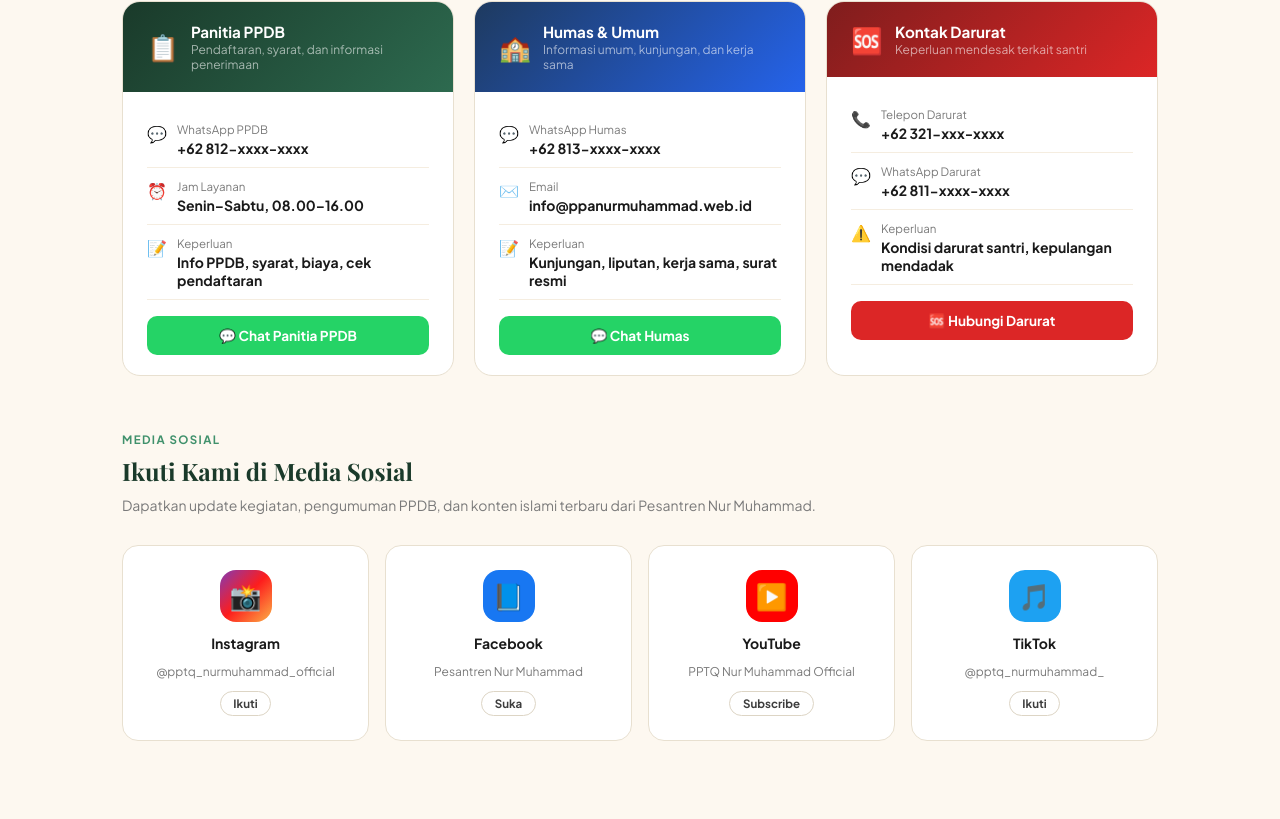
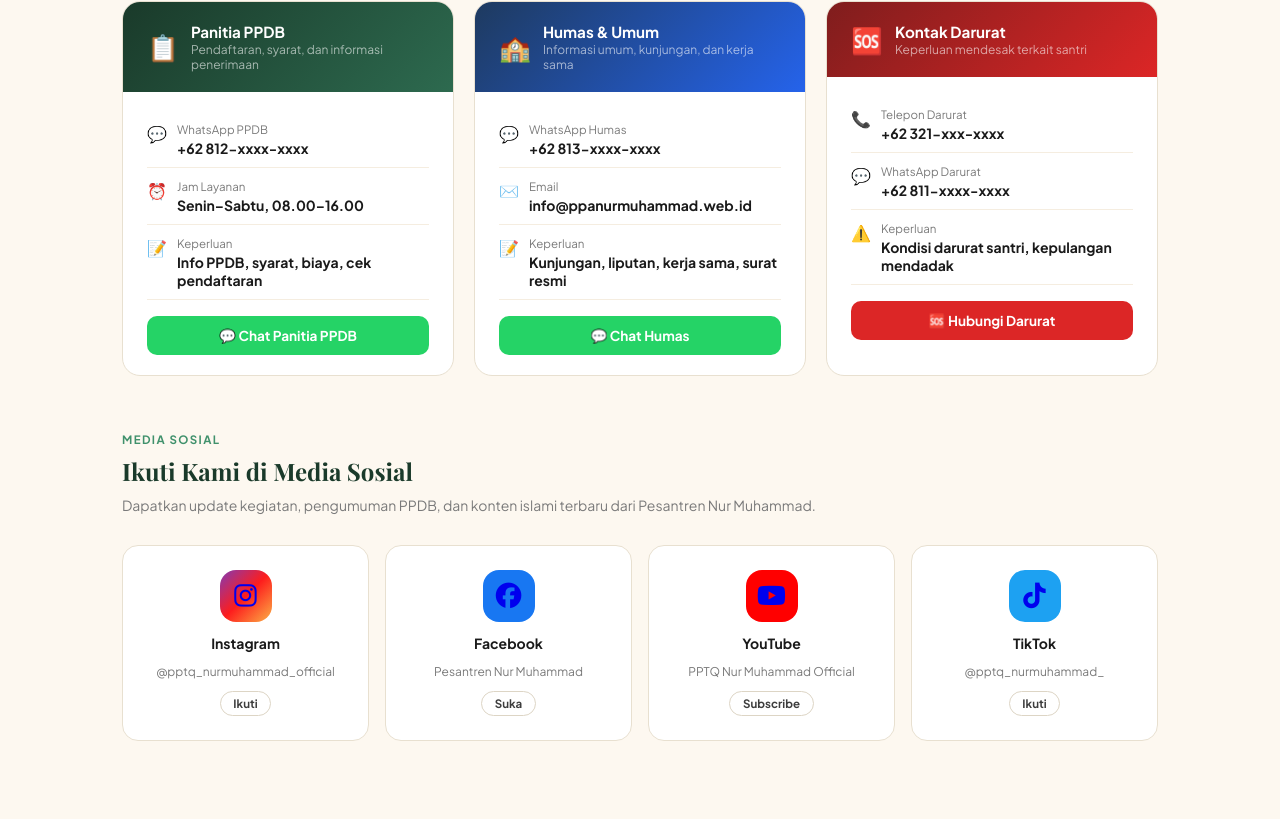
Before and after one commit to arifmursyid15-create/nurmuhammad-frontend, a React (Vite) app: page /kontak in a window 1280 px wide. Shown: the part 1876-2695 px from the top of the page. Built offline with nearby package versions, Linux system fonts and the light colour scheme; no server answers; a web font is replaced by a local one.

Commit message:
tambah font awesome icon sosmed

```diff
--- a/index.html
+++ b/index.html
@@ -3,6 +3,7 @@
   <head>
     <meta charset="UTF-8" />
     <link rel="icon" type="image/x-icon" href="/favicon.ico" />
+    <link rel="stylesheet" href="https://cdnjs.cloudflare.com/ajax/libs/font-awesome/6.5.0/css/all.min.css" />
     <link rel="icon" type="image/png" sizes="96x96" href="/favicon-96x96.png" />
     <link rel="icon" type="image/svg+xml" href="/favicon.svg" />
     <link rel="manifest" href="/site.webmanifest" />
--- a/src/pages/Kontak.jsx
+++ b/src/pages/Kontak.jsx
@@ -24,7 +24,7 @@ export default function Kontak() {
 
   const kontakCards = [
     { icon: '💬', iconClass: 'wa', label: 'WhatsApp Utama', title: 'Chat Langsung', desc: 'Cara tercepat untuk terhubung dengan kami. Tersedia setiap hari kerja.', value: settings.site_phone || '+62 812-xxxx-xxxx', cta: 'Buka WhatsApp →', href: `https://wa.me/${settings.site_wa || '6282177832648'}` },
-    { icon: '📞', iconClass: 'green', label: 'Telepon', title: 'Telepon Kantor', desc: 'Hubungi langsung kantor pesantren pada jam operasional yang tertera.', value: '+62 321-xxx-xxxx', cta: 'Hubungi Sekarang →', href: 'tel:+62321000000' },
+    { icon: '📞', iconClass: 'green', label: 'Telepon', title: 'Telepon Kantor', desc: 'Hubungi langsung kantor pesantren pada jam operasional yang tertera.', value: '+62 821-xxx-xxxx', cta: 'Hubungi Sekarang →', href: 'tel:+62321000000' },
     { icon: '✉️', iconClass: 'mail', label: 'Email', title: 'Kirim Email', desc: 'Untuk keperluan surat-menyurat resmi, proposal, atau kerja sama institusi.', value: 'info@ppanurmuhammad.web.id', cta: 'Kirim Email →', href: 'mailto:info@ppanurmuhammad.web.id' },
     { icon: '📍', iconClass: 'gold', label: 'Lokasi', title: 'Kunjungi Kami', desc: 'Datang langsung ke pesantren untuk konsultasi tatap muka.', value: 'Wonoayu, Mojoagung, Jombang', cta: 'Buka Peta →', href: 'https://maps.app.goo.gl/wg9MbnnS4Uqvb43L8' },
   ]
@@ -36,10 +36,10 @@ export default function Kontak() {
   ]
 
  const sosmed = [
-  { cls: 'ig', icon: '📸', name: 'Instagram', handle: '@pptq_nurmuhammad_official', follow: 'Ikuti', href: 'https://www.instagram.com/pptq_nurmuhammad_official' },
-  { cls: 'fb', icon: '📘', name: 'Facebook', handle: 'Pesantren Nur Muhammad', follow: 'Suka', href: '#' },
-  { cls: 'yt', icon: '▶️', name: 'YouTube', handle: 'PPTQ Nur Muhammad Official', follow: 'Subscribe', href: 'https://youtube.com/@pptqnurmuhammadofficial3453' },
-  { cls: 'tw', icon: '🎵', name: 'TikTok', handle: '@pptq_nurmuhammad_', follow: 'Ikuti', href: 'https://www.tiktok.com/@pptq_nurmuhammad_' },
+  { cls: 'ig', icon: <i className="fa-brands fa-instagram" />, name: 'Instagram', handle: '@pptq_nurmuhammad_official', follow: 'Ikuti', href: 'https://www.instagram.com/pptq_nurmuhammad_official' },
+  { cls: 'fb', icon: <i className="fa-brands fa-facebook" />, name: 'Facebook', handle: 'Pesantren Nur Muhammad', follow: 'Suka', href: '#' },
+  { cls: 'yt', icon: <i className="fa-brands fa-youtube" />, name: 'YouTube', handle: 'PPTQ Nur Muhammad Official', follow: 'Subscribe', href: 'https://youtube.com/@pptqnurmuhammadofficial3453' },
+  { cls: 'tw', icon: <i className="fa-brands fa-tiktok" />, name: 'TikTok', handle: '@pptq_nurmuhammad_', follow: 'Ikuti', href: 'https://www.tiktok.com/@pptq_nurmuhammad_' },
 ]
 
   return (
```
